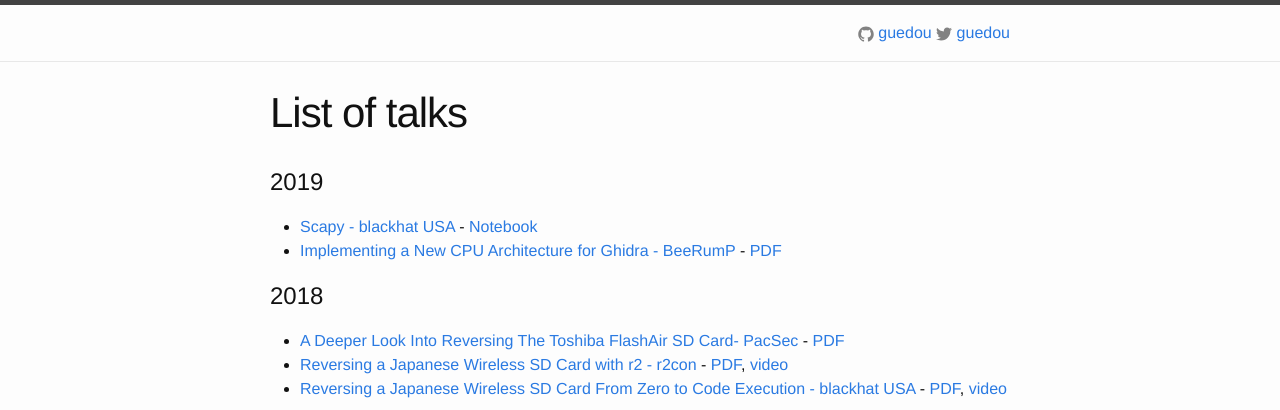
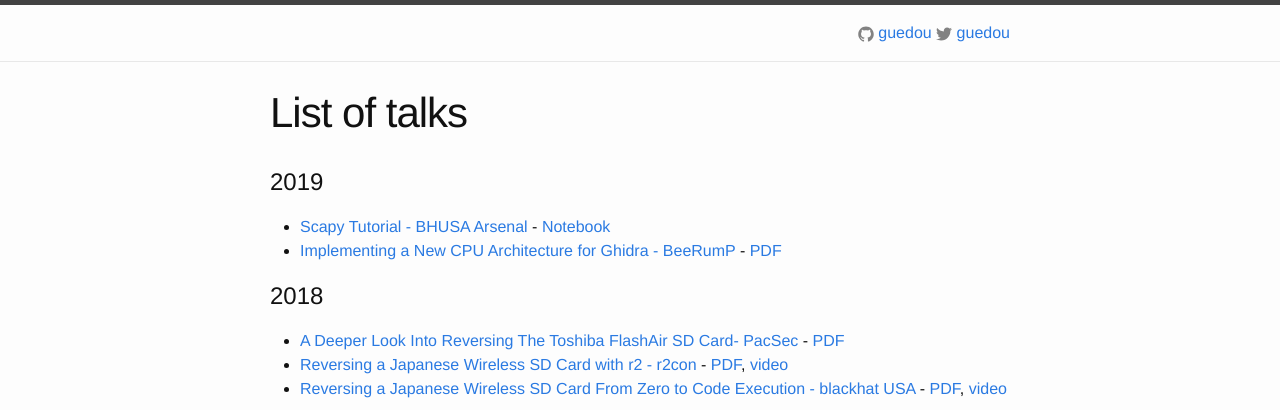
Before and after one commit to guedou/guedou.github.io, a Jekyll site: the page built from index.markdown, in a window 1280 px wide. Shown: the top 410 px of the page. Built offline with Jekyll 4.4.1, drawn with Linux system fonts in a browser that asks for light colours.

Commit message:
BHUSA Arsenal

```diff
--- a/index.markdown
+++ b/index.markdown
@@ -5,7 +5,7 @@
 
 # 2019
 
-- [Scapy - blackhat USA](talks/2019_BHUSA/Scapy.slides.html) - [Notebook](https://github.com/guedou/guedou.github.io/blob/master/talks/2019_BHUSA/Scapy.ipynb)
+- [Scapy Tutorial - BHUSA Arsenal](talks/2019_BHUSA/Scapy.slides.html) - [Notebook](https://github.com/guedou/guedou.github.io/blob/master/talks/2019_BHUSA/Scapy.ipynb)
 - [Implementing a New CPU Architecture for Ghidra - BeeRumP](https://docs.google.com/presentation/d/1b955DV2ii-Dgv6YR4kUrJtjGugEqXD3FffTHRfvVSYo/edit) - [PDF](talks/2019_BeeRump/slides.pdf)
 
 # 2018
@@ -21,6 +21,7 @@
 - [r2m2 ❱ radare2 + miasm2 = ♥ - REcon](r2m2_talks/2017_recon) - [PDF](r2m2_talks/2017_recon/slides.pdf), [Markdown](https://github.com/guedou/guedou.github.io/blob/master/r2m2_talks/2017_recon/slides.md)
 
 # 2016
+
 - [radare2 + miasm2 = ♥ - GreHack Rumps](r2m2_talks/2016_grehack) - [PDF](r2m2_talks/2016_grehack/slides.pdf), [Markdown](https://github.com/guedou/guedou.github.io/blob/master/r2m2_talks/2016_grehack/slides.md)
 - [radare2 + miasm2 = ♥ - r2con](r2m2_talks/2016_r2con) - [PDF](r2m2_talks/2016_r2con/slides.pdf), [Markdown](https://github.com/guedou/guedou.github.io/blob/master/r2m2_talks/2016_r2con/slides.md), [video](https://youtu.be/YLEfGj5xyDw)
 - [radare2 + miasm2 = love ♥ - SSTIC Rumps](r2m2_talks/2016_sstic) - [PDF](r2m2_talks/2016_sstic/slides.pdf), [Markdown](https://github.com/guedou/guedou.github.io/blob/master/r2m2_talks/2016_sstic/slides.md), [video (in French)](http://static.sstic.org/rumps2016/SSTIC_2016-06-02_P12_RUMPS_08.mp4)
```
